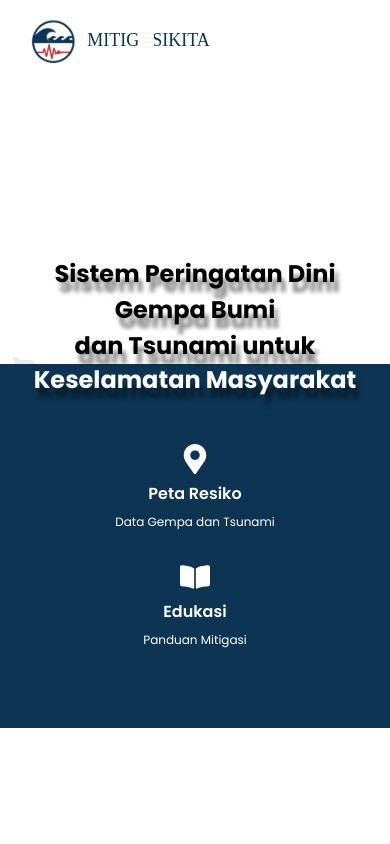
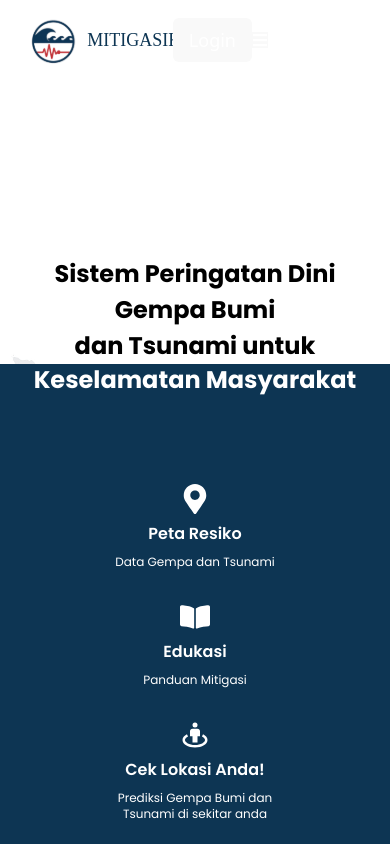
Before and after one commit to zainalsaputra/mitigasi-kita-app-frontend, a React (Vite) app: page / in a window 390 px wide. Shown: the top 844 px of the page. Built offline with nearby package versions, Linux system fonts and the light colour scheme; a web font is replaced by a local one.

Commit message:
menambahkan style di bagian navbar, herosection dan login page

```diff
--- a/src/components/navbar.jsx
+++ b/src/components/navbar.jsx
@@ -27,6 +27,9 @@ function Navbar() {
       isActive ? "text-red-600" : "text-blue-950"
     }`;
 
+  const handleLoginClick = () => {
+    navigate("/login"); // Ganti sesuai route login kamu
+  };
 
   return (
     <nav className="bg-white fixed top-0 left-0 w-full z-50">
@@ -63,12 +66,12 @@ function Navbar() {
           </div>
 
           {/*Kolom Kanan: Desktop Logout Button */}
-          <div className="hidden sm:flex justify-end">
+          <div className="flex justify-end">
             <button
-              onClick={handleLogout}
-              className="text-base md:text-lg font-medium text-white"
+              onClick={handleLoginClick}
+              className="text-lg md:text-base font-medium text-white px-4 py-2 rounded-md bg-[#0D3553]"
             >
-              Logout
+              Login
             </button>
           </div>
 
--- a/src/pages/Homes/HeroSection.jsx
+++ b/src/pages/Homes/HeroSection.jsx
@@ -1,3 +1,4 @@
+import { BiStreetView } from 'react-icons/bi';
 import { FaMapMarkerAlt, FaBookOpen } from 'react-icons/fa';
 import { Link } from 'react-router-dom';
 
@@ -10,7 +11,7 @@ function HeroSection() {
           className="text-2xl sm:text-4xl md:text-2xl lg:text-4xl font-bold text-center"
           style={{
             color: "#000000",
-            textShadow: "4px 10px 4px rgba(0, 0, 0, 0.5)",
+
             lineHeight: "1.5",
           }}
         >
@@ -26,14 +27,13 @@ function HeroSection() {
         <div className="text-center mb-12">
           <p
             className="text-2xl sm:text-4xl md:text-2xl lg:text-4xl font-bold text-center"
-            style={{ textShadow: "4px 10px 4px rgba(0, 0, 0, 0.5)" }}
           >
             Keselamatan Masyarakat
           </p>
         </div>
 
         <div
-          className="flex flex-col md:flex-row justify-around items-center space-y-12 md:space-y-0 md:space-x-4 text-center min-h-[200px]"
+          className="grid-center grid-cols-3 gap-8 h-full py-10"
         >
           <div className="flex flex-col md:flex-row justify-center items-center gap-8 text-center px-7">
             {/* Item 1 */}
@@ -49,6 +49,13 @@ function HeroSection() {
               <p className="text-base sm:text-lg md:text-xl font-semibold">Edukasi</p>
               <p className="text-xs sm:text-sm md:text-base">Panduan Mitigasi</p>
             </Link>
+
+            {/* Item 3 */}
+            <Link to="/city-select" className="flex flex-col items-center space-y-2 w-48 sm:w-56 md:w-64 hover:scale-105 transition-transform duration-300 relative z-20">
+              <BiStreetView className="text-3xl sm:text-4xl md:text-5xl text-white" />
+              <p className="text-base sm:text-lg md:text-xl font-semibold">Cek Lokasi Anda!</p>
+              <p className="text-xs sm:text-sm md:text-base">Prediksi Gempa Bumi dan Tsunami di sekitar anda</p>
+            </Link>
           </div>
         </div>
       </section>
--- a/src/pages/Login/Login-page.jsx
+++ b/src/pages/Login/Login-page.jsx
@@ -55,7 +55,7 @@ function Login() {
       <NavbarLogin />
 
       <div className="flex-grow flex items-center justify-center px-4">
-        <div className="w-full max-w-md p-8 rounded-lg bg-[#CA3C3E]">
+        <div className="w-full max-w-md p-8 rounded-lg bg-[#0D3553]">
           <h2 className="text-2xl font-bold text-center text-white mb-6 font-poppins">
             LOGIN
           </h2>
@@ -105,7 +105,7 @@ function Login() {
             <div className="flex items-center justify-center">
               <button
                 type="submit"
-                className="w-45 h-11 px-3 py-2 text-lg font-bold rounded-md text-[#CA3C3E] bg-white"
+                className="w-45 h-11 px-3 py-2 text-lg font-bold rounded-md text-[#0D3553] bg-white"
               >
                 Login
               </button>
```
